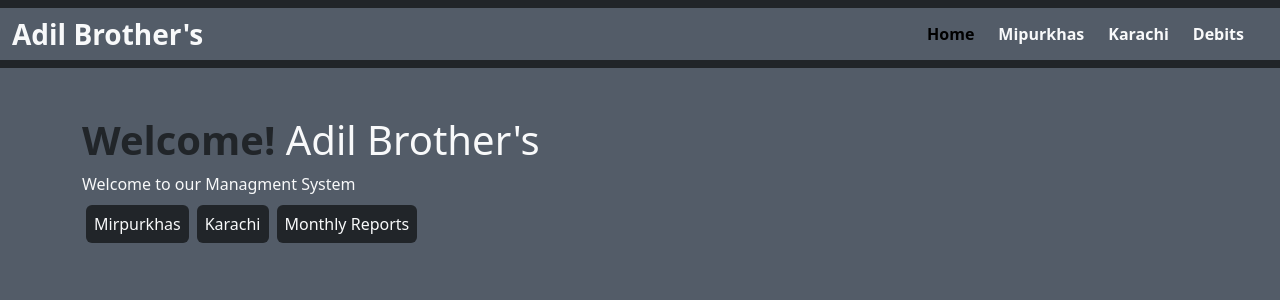
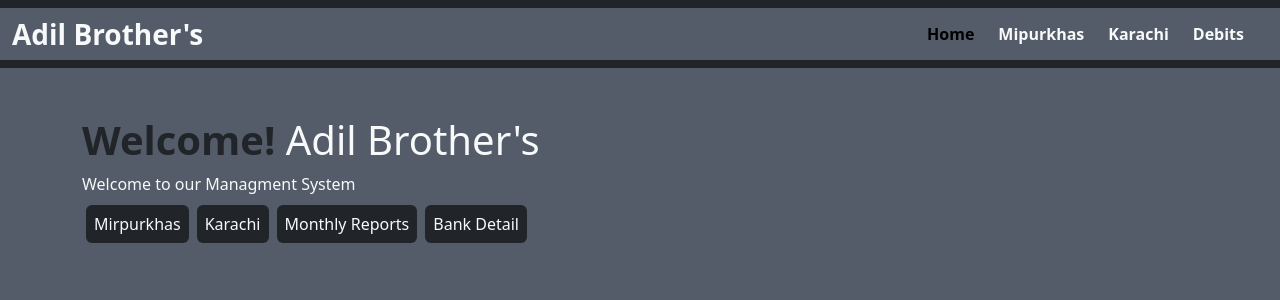
Before and after one commit to digitalrehman/Bussiness-Managment, a React (Vite) app: page / in a window 1280 px wide. Shown: the top 300 px of the page. Built offline with nearby package versions, Linux system fonts and the light colour scheme.

Commit message:
Update Home.jsx

```diff
--- a/src/Componentes/Home/Home.jsx
+++ b/src/Componentes/Home/Home.jsx
@@ -29,6 +29,12 @@ const Home = () => {
             >
               Monthly Reports
             </Link>
+            <Link
+              to="/Bank_Detail"
+              className="text-light text-decoration-none p-2 bg-dark rounded-2 m-1"
+            >
+              Bank Detail
+            </Link>
           </div>
         </div>
       </div>
```
